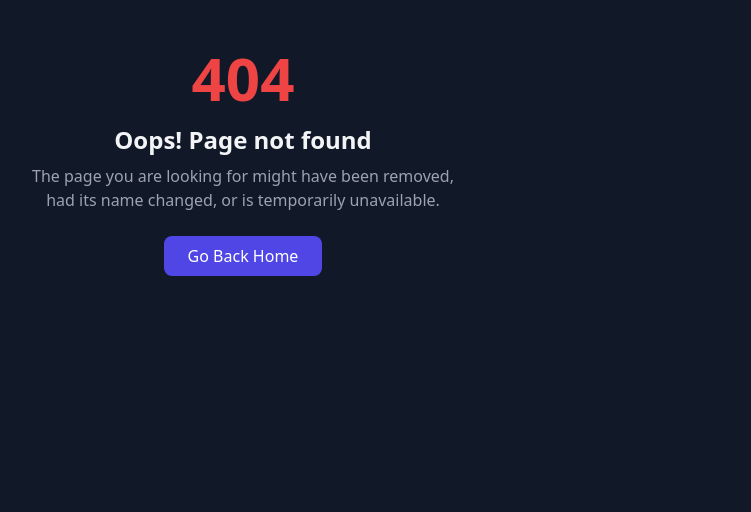
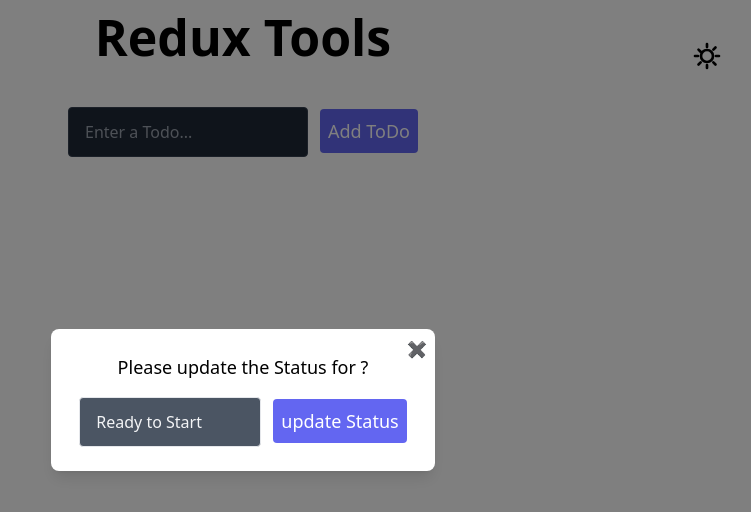
Before and after one commit to pavan-ade/ToDoApp, a React (Vite) app in the folder RedexToolToDo/: page /updateStatus/1 in a window 1280 px wide. Before the commit this address had no page. Shown: the top 512 px of the page, without its empty margins (397-1148 px from the left). Built offline with nearby package versions, Linux system fonts and the light colour scheme.

Commit message:
[pavan ade] Todo Status Implemetation

```diff
--- a/RedexToolToDo/src/features/todo/todoSlice.js
+++ b/RedexToolToDo/src/features/todo/todoSlice.js
@@ -14,20 +14,26 @@
       const todo = {
         id: nanoid(),
         task: action.payload,
+        status: null,
       };
       state.todos.push(todo);
-      localStorage.setItem("todos",JSON.stringify(state.todos));
+      localStorage.setItem("todos", JSON.stringify(state.todos));
     },
     removeTodo: (state, action) => {
       state.todos = state.todos.filter((todo) => todo.id !== action.payload);
-      localStorage.setItem("todos",JSON.stringify(state.todos));
+      localStorage.setItem("todos", JSON.stringify(state.todos));
     },
     updateTodo: (state, action) => {
-      const { id, task } = action.payload;
+      const { id, task, status } = action.payload;
       const existed = state.todos.find((todo) => todo.id == id);
       if (existed) {
-        existed.task = task;
-        localStorage.setItem("todos",JSON.stringify(state.todos));
+        if (task !== undefined) {
+          existed.task = task;
+        }
+        if (status !== undefined) {
+          existed.status = status;
+        }
+        localStorage.setItem("todos", JSON.stringify(state.todos));
       }
     },
   },
--- a/RedexToolToDo/src/pages/addTodo/AddTodo.jsx
+++ b/RedexToolToDo/src/pages/addTodo/AddTodo.jsx
@@ -18,7 +18,7 @@
     // console.log("click");
     if (editTodo && editTodo.id) {
       // console.log("comming",input)
-      dispatch(updateTodo({ id: editTodo.id, task: input }));
+      dispatch(updateTodo({ id: editTodo.id, task: input, status: "" }));
     } else {
       dispatch(addTodo(input));
     }
--- a/RedexToolToDo/src/pages/todo/Todo.jsx
+++ b/RedexToolToDo/src/pages/todo/Todo.jsx
@@ -1,6 +1,6 @@
 import React, { useState } from "react";
 import { useSelector } from "react-redux";
-import { Link, useNavigate } from "react-router-dom";
+import { useNavigate } from "react-router-dom";
 
 const Todo = () => {
   const todos = useSelector((state) => state.todos);
@@ -8,13 +8,36 @@
   return (
     <div>
       <ul className="list-none mt-3">
-        {todos.map(({ id, task }) => (
+        {todos.map(({ id, task, status }) => (
           <li
             className="md:w-[60%] md:mx-auto mt-0.5 flex justify-between items-center bg-zinc-800 px-4 py-2 rounded"
             key={id}
           >
             <div className="text-white">{task}</div>
+            <div className="text-white">
+              <label className="font-bold">Status : </label>
+              <span className="text-sm">{status ?? "Not Updated"}</span>
+            </div>
             <div>
+              <button
+                onClick={() => navigate(`/updateStatus/${id}`)}
+                className="text-white bg-green-500 border-0 py-1 px-4 focus:outline-none hover:bg-green-600 rounded text-md"
+              >
+                <svg
+                  xmlns="http://www.w3.org/2000/svg"
+                  fill="none"
+                  viewBox="0 0 24 24"
+                  strokeWidth={1.5}
+                  stroke="currentColor"
+                  className="w-6 h-6"
+                >
+                  <path
+                    strokeLinecap="round"
+                    strokeLinejoin="round"
+                    d="M4.5 12a7.5 7.5 0 0112.713-5.303L19.5 3.75m0 0v6h-6m6 8.25a7.5 7.5 0 01-12.713 5.303L4.5 20.25m0 0v-6h6"
+                  />
+                </svg>
+              </button>
               <button
                 onClick={() => navigate(`/editTodo/${id}`)}
                 className="text-white bg-blue-500 border-0 py-1 px-4 mx-2 focus:outline-none hover:bg-blue-600 rounded text-md"
--- /dev/null
+++ b/RedexToolToDo/src/pages/todoStatus/TodoStatus.jsx
@@ -0,0 +1,67 @@
+import React, { useEffect, useId, useState } from "react";
+import CloseButton from "../../components/closeButton/CloseButton";
+import { useSelector } from "react-redux";
+import { useParams } from "react-router-dom";
+import { useDispatch } from "react-redux";
+import { updateTodo } from "../../features/todo/todoSlice";
+import { useNavigate } from "react-router-dom";
+
+const TodoStatus = () => {
+  const [todo, setTodo] = useState(null);
+  const todos = useSelector((state) => state.todos);
+  const param = useParams();
+  const uniqId = useId();
+  const dispatch = useDispatch();
+  const navigator = useNavigate();
+
+  const [status, setStatus] = useState([
+    "Select Status",
+    "Ready to Start",
+    "In Progress",
+    "On Hold",
+    "Completed",
+    "Skipped / Cancelled",
+  ]);
+  const handleStatus = () => {
+    // console.log(JSON.stringify(todo));
+    dispatch(updateTodo(todo));
+    navigator("/");
+  };
+
+  useEffect(() => {
+    setTodo(todos.find((todo) => todo.id == param.id));
+  }, []);
+  return (
+    <div className="fixed inset-0 bg-black bg-opacity-50 flex justify-center items-center z-50">
+      <div className="bg-white dark:bg-gray-600 rounded-lg shadow-lg p-6 md:w-full xs:w-[80%] max-w-sm relative">
+        <p className="text-lg">Please update the Status for {todo?.task}?</p>
+        <CloseButton />
+        <select
+          onChange={(e) => {
+            setTodo({ id: todo.id, task: todo.task, status: e.target.value });
+          }}
+          className="appearance-none bg-gray-600 dark:bg-gray-400 rounded border focus:border-white  focus:outline-none focus:ring-0 focus:border-gray-500 text-base outline-none text-gray-100 py-1 px-3 xs:py-2 xs:px-4 mr-3 mt-4 leading-8 transition-colors duration-200 ease-in-out"
+        >
+          {status.map((status, index) => (
+            <option
+              key={uniqId + index}
+              value={status}
+              disabled={index == 0 ? true : false}
+            >
+              {status}
+            </option>
+          ))}
+        </select>
+
+        <button
+          onClick={handleStatus}
+          className="xs:m-3 sm:m-0 text-white bg-indigo-500 border-0 py-2 px-6 xs:py-2 xs:px-2 focus:outline-none hover:bg-indigo-600 rounded text-lg"
+        >
+          update Status
+        </button>
+      </div>
+    </div>
+  );
+};
+
+export default TodoStatus;
--- a/RedexToolToDo/src/route/route.js
+++ b/RedexToolToDo/src/route/route.js
@@ -4,6 +4,7 @@
 import UpdateTodo from "../pages/updateToDo/UpdateTodo";
 import DelateTodo from "../pages/delateTodo/DelateTodo";
 import ErrorPage from "../pages/errorPage/ErrorPage";
+import TodoStatus from "../pages/todoStatus/TodoStatus";
 
 const router = createBrowserRouter([
   {
@@ -21,6 +22,10 @@
       {
         path: "/deleteTodo/:id",
         Component: DelateTodo,
+      },
+      {
+        path: "/updateStatus/:id",
+        Component: TodoStatus,
       }
     ],
   },{
```
